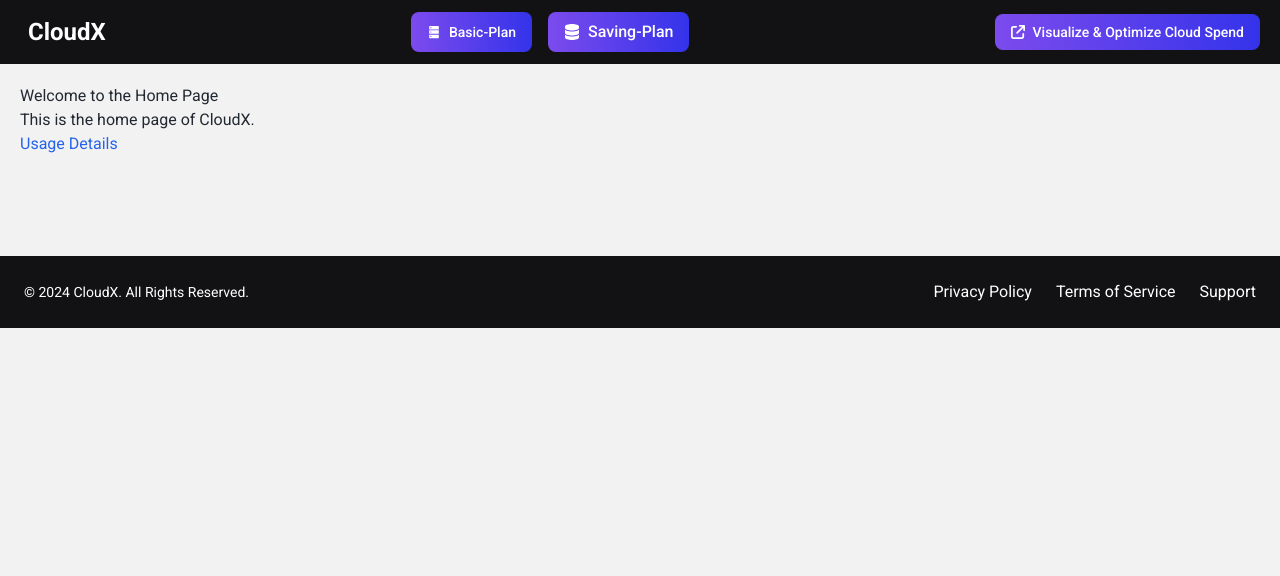
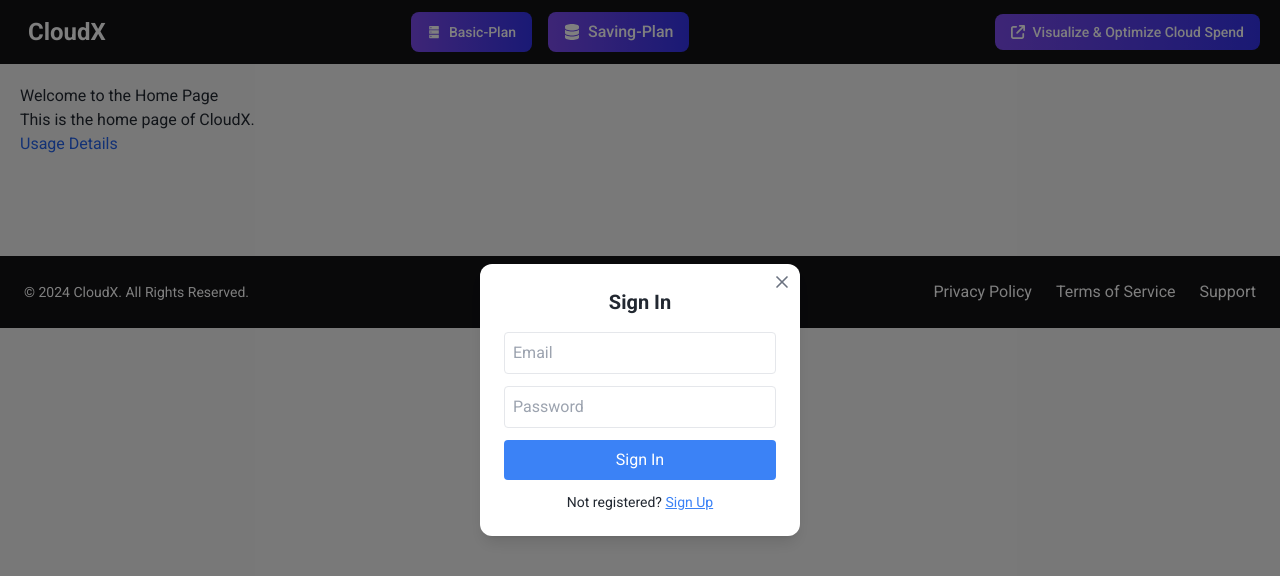
Before and after one commit to ANSHJOSHI1811/Based-Project, a React (Create React App) app: page / in a window 1280 px wide. Shown: the top 576 px of the page. Built offline with nearby package versions, Linux system fonts and the light colour scheme.

Commit message:
Login and Register Page for Auth

```diff
--- a/src/App.jsx
+++ b/src/App.jsx
@@ -1,26 +1,52 @@
-import React from 'react';
-import { Routes, Route } from 'react-router-dom';
+import { Routes, Route, useLocation } from "react-router-dom";
+import { useEffect, useState } from "react";
 import Navbar from './components/Navbar';
 import Footer from './components/Footer';
+import SignUp from './components/SignUp';
+import SignInModal from "./components/SignInModel.jsx";
 import Home from './pages/Home';
 import Usage from './pages/Usage';
 import MoreDetailes from './pages/Details.jsx';
 import SavingPlan from './pages/savingPlan.jsx';
 import ErrorPage from './pages/Errorpage';
 import SkuDetails from "./components/skuDetails.jsx";
-import 'react-loading-skeleton/dist/skeleton.css'
 function App() {
+  const location = useLocation();
+  const [showSignIn, setShowSignIn] = useState(false);
+
+  useEffect(() => {
+    // Only show SignInModal on home route
+    if (location.pathname === "/") {
+      setShowSignIn(true);
+    } else {
+      setShowSignIn(false);
+    }
+  }, [location]);
+
+  const handleNotRegistered = () => {
+    setShowSignIn(false);
+    window.location.href = "/signup"; // or use navigate from react-router
+  };
+
   return (
     <div>
       <Navbar />
+
+      {showSignIn && <SignInModal
+  onNotRegistered={handleNotRegistered}
+  onClose={() => setShowSignIn(false)}
+/>}
+
       <Routes>
         <Route path="/" element={<Home />} />
         <Route path="/usage" element={<Usage />} />
         <Route path="/details" element={<MoreDetailes />} />
-        <Route path="/savingPlan" element={<SavingPlan/>} />
+        <Route path="/savingPlan" element={<SavingPlan />} />
+        <Route path="/sku/:sku_id" element={<SkuDetails />} />
+        <Route path="/signup" element={<SignUp />} />
         <Route path="*" element={<ErrorPage />} />
-        <Route path="/sku/:sku_id" element={<SkuDetails />} />
       </Routes>
+
       <Footer />
     </div>
   );
--- /dev/null
+++ b/src/components/SignInModel.jsx
@@ -0,0 +1,31 @@
+import React from "react";
+import { X } from "lucide-react"; // Optional: for a nice icon (you can also use plain text)
+
+function SignInModal({ onNotRegistered, onClose }) {
+  return (
+    <div className="fixed top-0 left-0 w-full h-full bg-black bg-opacity-50 flex justify-center items-center z-50">
+      <div className="relative bg-white p-6 rounded-xl shadow-lg w-80">
+        {/* Cross (close) button */}
+        <button
+          onClick={onClose}
+          className="absolute top-2 right-2 text-gray-500 hover:text-black"
+        >
+          <X size={20} />
+        </button>
+
+        <h2 className="text-xl mb-4 font-bold text-center">Sign In</h2>
+        <input className="w-full p-2 border rounded mb-3" type="email" placeholder="Email" />
+        <input className="w-full p-2 border rounded mb-3" type="password" placeholder="Password" />
+        <button className="bg-blue-500 text-white w-full p-2 rounded">Sign In</button>
+        <p className="text-sm text-center mt-3">
+          Not registered?{" "}
+          <button className="text-blue-500 underline" onClick={onNotRegistered}>
+            Sign Up
+          </button>
+        </p>
+      </div>
+    </div>
+  );
+}
+
+export default SignInModal;
--- /dev/null
+++ b/src/components/SignUp.jsx
@@ -0,0 +1,15 @@
+import React from "react";
+
+function SignUp() {
+  return (
+    <div className="mt-10 mx-auto w-96 bg-gray-100 p-6 rounded shadow-md">
+      <h2 className="text-xl mb-4 font-bold">Sign Up</h2>
+      <input className="w-full p-2 border rounded mb-3" type="text" placeholder="Name" />
+      <input className="w-full p-2 border rounded mb-3" type="email" placeholder="Email" />
+      <input className="w-full p-2 border rounded mb-3" type="password" placeholder="Password" />
+      <button className="bg-green-500 text-white w-full p-2 rounded">Register</button>
+    </div>
+  );
+}
+
+export default SignUp;
```
